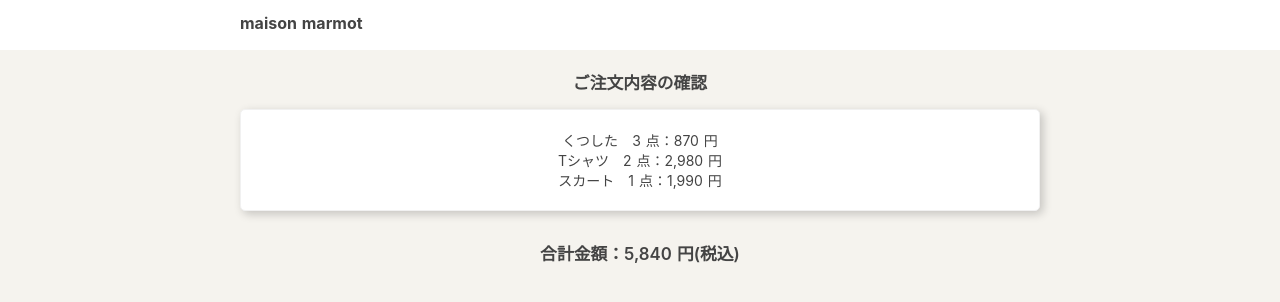
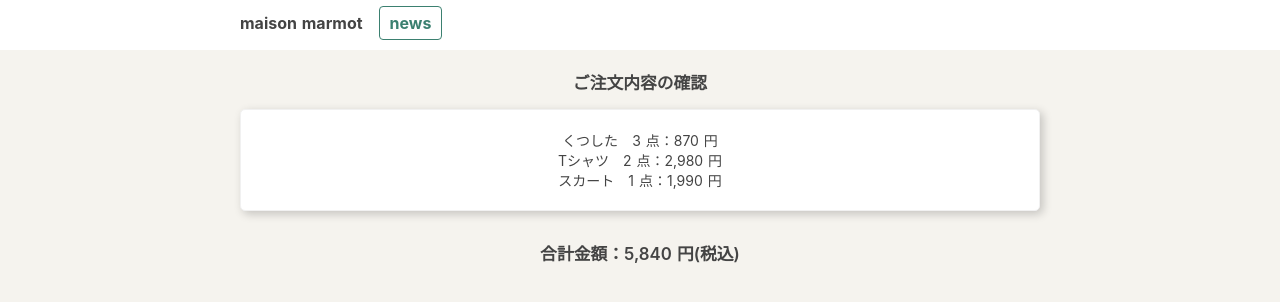
Before and after one commit to kaoru1985/marmot, a Nuxt app: page /confirm in a window 1280 px wide. Shown: the top 302 px of the page. Built offline with nearby package versions, Linux system fonts and the light colour scheme.

Commit message:
宿題の下地

```diff
--- a/components/Header.vue
+++ b/components/Header.vue
@@ -1,6 +1,9 @@
 <template>
   <div class="header-wrap">
-    <div class="header-content">maison marmot</div>
+    <div class="header-content">
+      <span>maison marmot　</span>
+      <NuxtLink to='/article-list' class="button--green">news</NuxtLink>
+    </div>
   </div>
 </template>
 <script>
--- a/layouts/default.vue
+++ b/layouts/default.vue
@@ -53,7 +53,7 @@ ul li {
 .header-wrap {
   width: 100%;
   height: 50px;
-  padding-top: 13px;
+  padding-top: 6px;
   text-align: left;
   font-size: 16px;
   font-weight: bold;
--- /dev/null
+++ b/pages/article-list.vue
@@ -0,0 +1,10 @@
+<template>
+  <div class="container">
+    記事のapi呼び出すよ
+  </div>
+</template>
+
+<script>
+    export default {
+}
+</script>
--- /dev/null
+++ b/pages/article.vue
@@ -0,0 +1,10 @@
+<template>
+  <div class="container">
+    記事の詳細だよ
+  </div>
+</template>
+
+<script>
+    export default {
+}
+</script>
```
